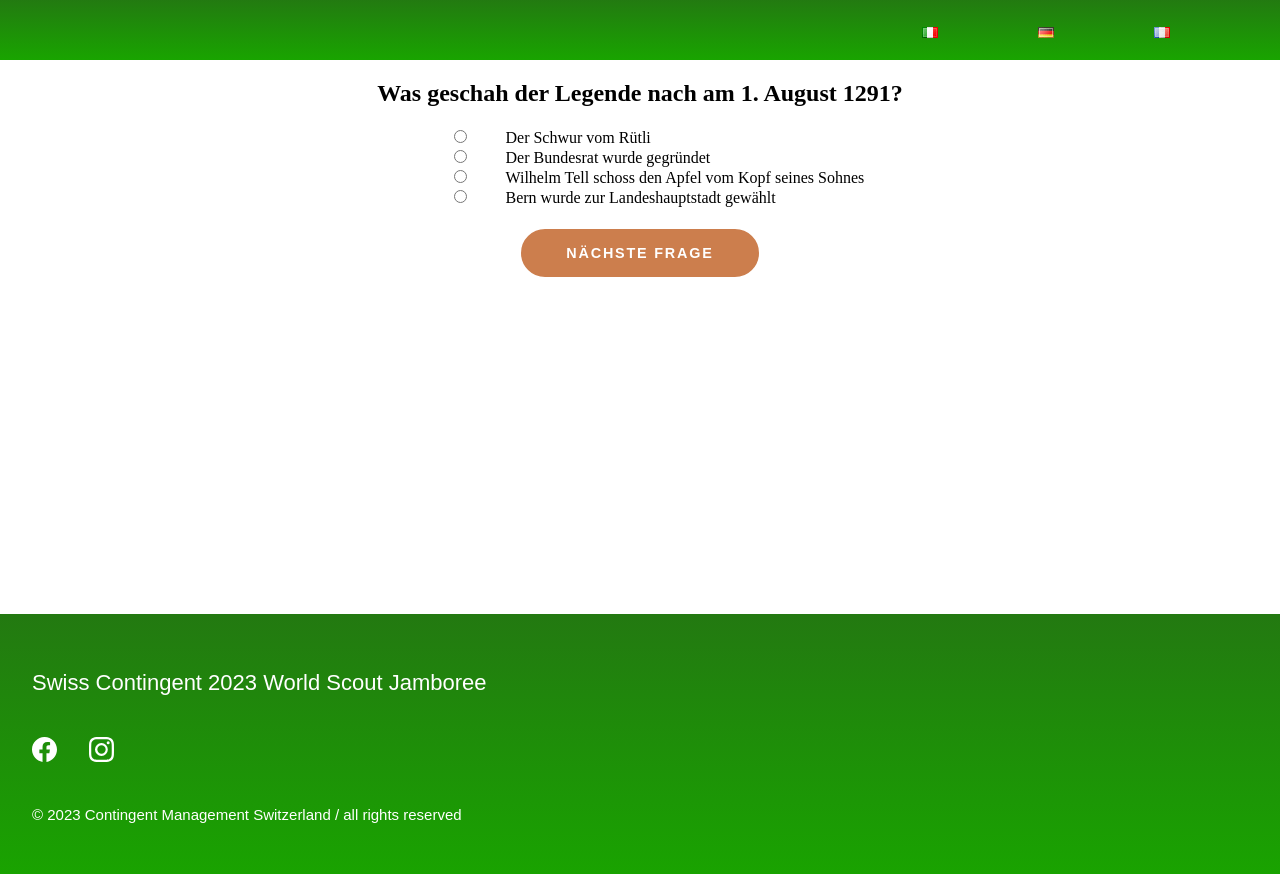
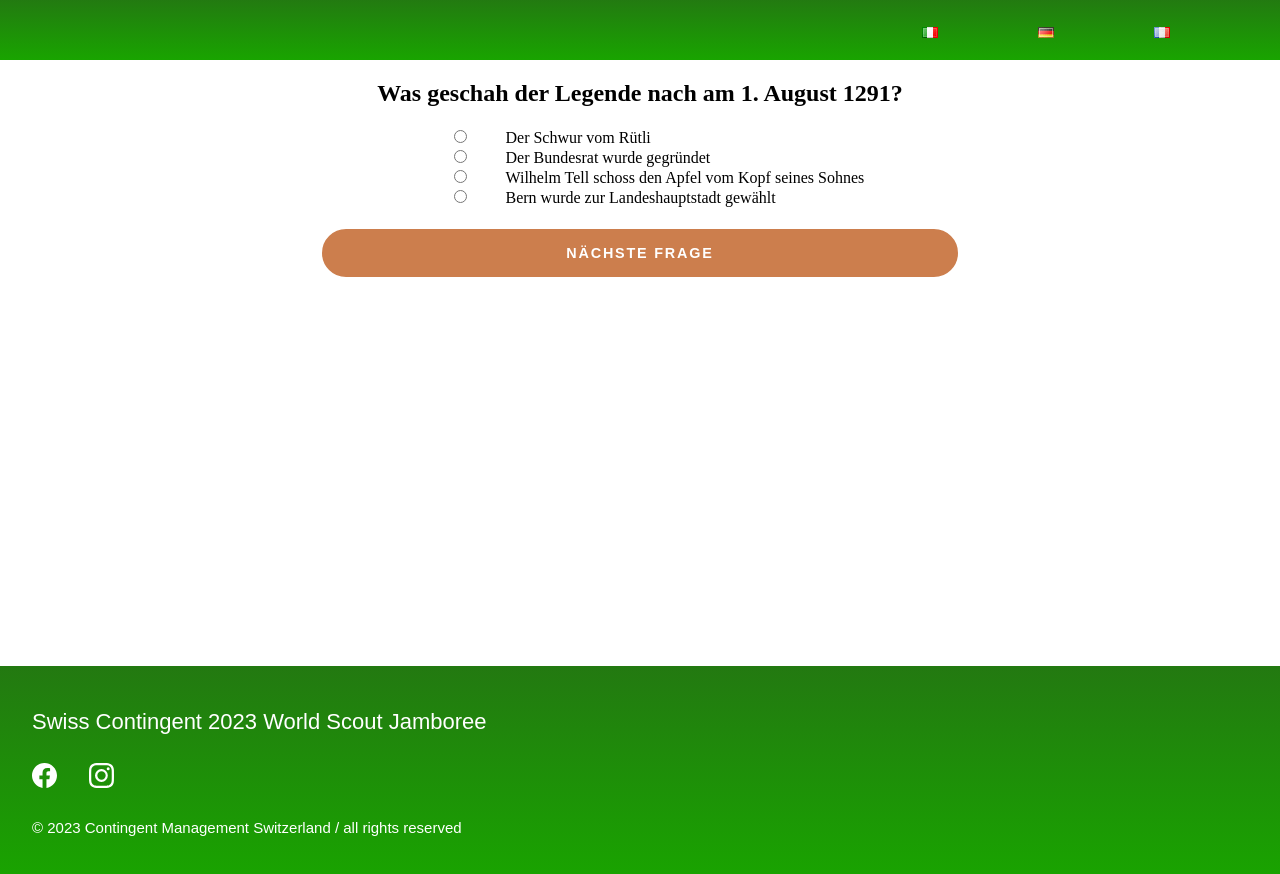
Before and after one commit to SiniMini04/Jamboree-1.8-Quizz-, a website: page HTML/index.html in a window 1280 px wide. Shown: the part 252-1126 px from the top of the page. Drawn offline with Linux system fonts and the light colour scheme.

Commit message:
working on css (button)

```diff
--- a/CSS/main.css
+++ b/CSS/main.css
@@ -8,9 +8,7 @@ header {
   background-repeat: no-repeat;
   background-size: cover;
   min-height: 250px;
-}
-
-nav {
+} nav {
   background-color: transparent;
   background-image: linear-gradient(180deg, #237911 0%, #19a400 100%);
   background-repeat: no-repeat;
@@ -18,69 +16,39 @@ nav {
   padding: 5px 60px 5px 20px;
   float: none;
 }
-
 nav ul {
   display: block;
   min-height: 20px;
 }
-
 nav ul li {
   padding: 5px 50px 5px 50px;
   list-style: none;
   float: right;
 }
-
-h2 {
-}
-
 #div {
   display: flex;
   align-items: center;
   padding: auto;
 }
-
 form h2 {
   width: 100%;
 }
-
 #page-container {
   position: relative;
   min-height: 100vh;
 }
-
 #content-wrap {
   padding-bottom: 2.5rem;    /* Footer height */
 }
-
 #radioboxdiv {
   display: block;
   margin: auto;
   text-align: left;
 }
-
 #radioboxdiv input[type="radio"] {
   margin-left: 3vw;
   margin-right: 3vw;
 }
-
-button {
-  background-color: #cc7e4d;
-  color: #ffffff;
-  border-color: #ffffff;
-  font-family: "Comfortaa", sans-serif;
-  font-size: 0.9em;
-  font-weight: 600;
-  text-transform: uppercase;
-  line-height: 18px;
-  letter-spacing: 1.8px;
-  border-style: solid;
-  border-width: 2px 2px 2px 2px;
-  border-radius: 50px 50px 50px 50px;
-  padding: 15px 45px 15px 45px;
-  margin-top: 20px;
-  white-space: nowrap;
-}
-
 footer{
   display: flex;
   flex-direction: column;
@@ -95,7 +63,7 @@ footer{
   position: absolute;
   bottom: 0;
   width: 100vw;
-  min-height: 202px;
+  min-height: 150px;
   text-align: left;
 }
 footer a{
@@ -122,3 +90,33 @@ footer svg{
   height: 25px;
   width: 25px;
 }
+form button{
+  width:50%;
+  background-color: #cc7e4d;
+  color: #ffffff;
+  border-color: #ffffff;
+  font-family: "Comfortaa", sans-serif;
+  font-size: 0.9em;
+  font-weight: 600;
+  text-transform: uppercase;
+  line-height: 18px;
+  letter-spacing: 1.8px;
+  border-style: solid;
+  border-width: 2px 2px 2px 2px;
+  border-radius: 50px 50px 50px 50px;
+  padding: 15px 45px 15px 45px;
+  margin-top: 20px;
+  white-space: nowrap;
+}
+form button:hover{
+  animation: linear 250ms button;
+  background: white;
+  color: #cc7e4d;
+  border: solid 3px #cc7e4d;
+}
+
+@keyframes button {
+  50%{
+    width: 40%;
+  }
+}
--- a/scripts/form.js
+++ b/scripts/form.js
@@ -34,7 +34,6 @@ function makeQuestion(data) {
 
     const pointstowin = (data.length - 1) * winpercentage;
 
-    form[0].removeChild(button);
 
     if (points >= pointstowin) {
       winpage();
@@ -55,21 +54,21 @@ function makeQuestion(data) {
     } else if (data[question].answer.length === 4) {
       fouranswers(content1, content2, content3, content4);
     }
+    //Create Button
+    const button = document.createElement("button");
+    button.textContent = buttonlabel;
+    form[0].appendChild(button);
+
+//When button clicked
+    button.addEventListener("click", nextquestion);
 
     question++;
   }
 }
 
-//Create Button
-const button = document.createElement("button");
-form[0].appendChild(button);
-button.textContent = buttonlabel;
-
-//When button clicked
-button.addEventListener("click", nextquestion);
-
 function nextquestion(e) {
   e.preventDefault();
+  e.target.remove()
   getanswerdata(question).finally(() => {
     radioboxdiv.innerHTML = "";
     generatequestion();
```
